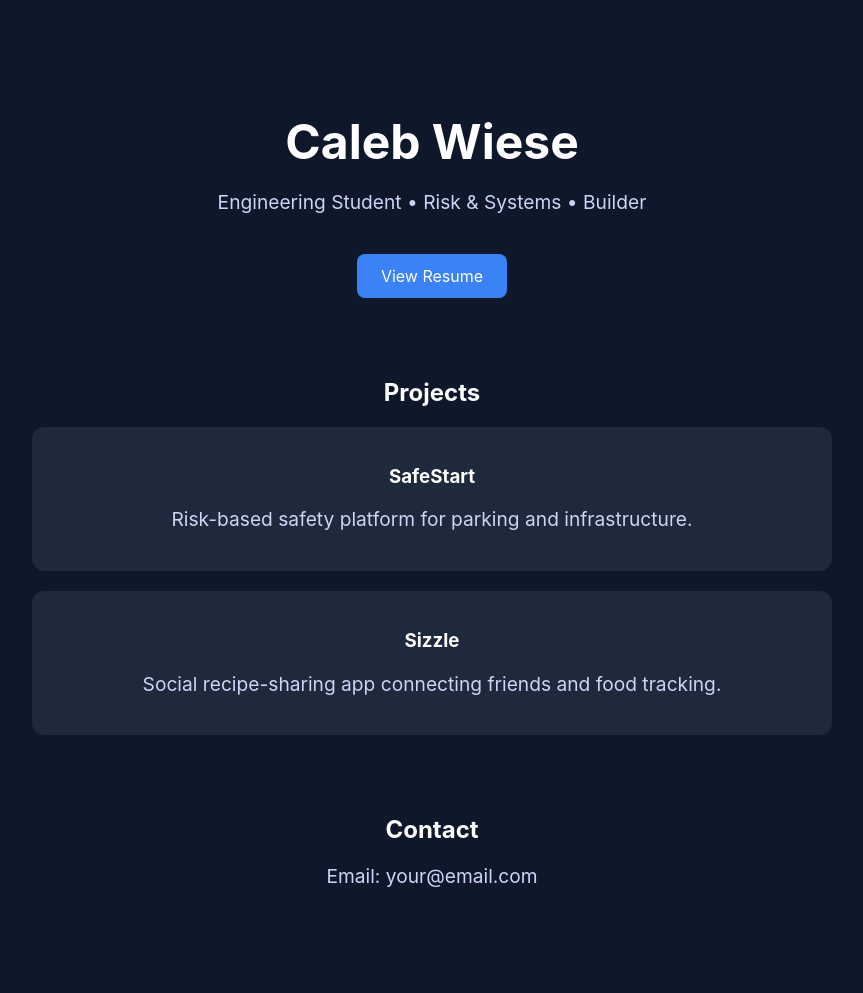
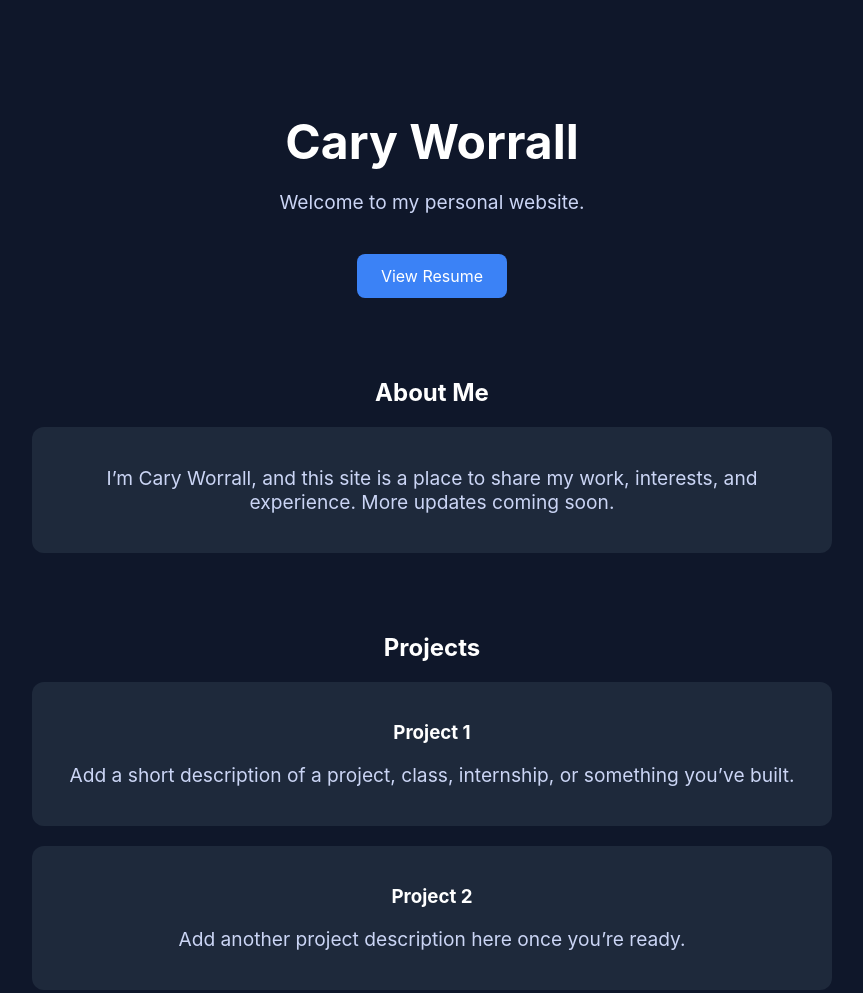
Before and after one commit to CaryW-UVA/PersonalWebsite, a plain HTML site: page index.html in a window 1280 px wide. Shown: the top 993 px of the page, without its empty margins (208-1071 px from the left). Drawn offline with Linux system fonts and the light colour scheme.

Commit message:
Revise index.html for new content and author
Updated personal information and project descriptions.

```diff
--- a/index.html
+++ b/index.html
@@ -2,8 +2,8 @@
 <html lang="en">
 <head>
   <meta charset="UTF-8" />
-  <meta name="viewport" content="width=device-width, initial-scale=1.0" />
-  <title>Caleb Wiese</title>
+  <meta name="viewport" content="width=device-width, initial-scale=1.0"/>
+  <title>Cary Worrall</title>
 
   <style>
     body {
@@ -38,11 +38,6 @@
       color: white;
       text-decoration: none;
       border-radius: 8px;
-      transition: 0.2s;
-    }
-
-    .btn:hover {
-      background: #2563eb;
     }
 
     .section {
@@ -60,22 +55,32 @@
 
 <body>
   <div class="container">
-    <h1>Caleb Wiese</h1>
-    <p>Engineering Student • Risk & Systems • Builder</p>
+    <h1>Cary Worrall</h1>
+    <p>Welcome to my personal website.</p>
 
     <a class="btn" href="#">View Resume</a>
+
+    <div class="section">
+      <h2>About Me</h2>
+      <div class="card">
+        <p>
+          I’m Cary Worrall, and this site is a place to share my work, interests, and experience.
+          More updates coming soon.
+        </p>
+      </div>
+    </div>
 
     <div class="section">
       <h2>Projects</h2>
 
       <div class="card">
-        <h3>SafeStart</h3>
-        <p>Risk-based safety platform for parking and infrastructure.</p>
+        <h3>Project 1</h3>
+        <p>Add a short description of a project, class, internship, or something you’ve built.</p>
       </div>
 
       <div class="card">
-        <h3>Sizzle</h3>
-        <p>Social recipe-sharing app connecting friends and food tracking.</p>
+        <h3>Project 2</h3>
+        <p>Add another project description here once you’re ready.</p>
       </div>
     </div>
 
```
